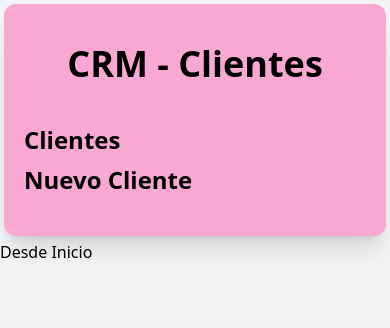
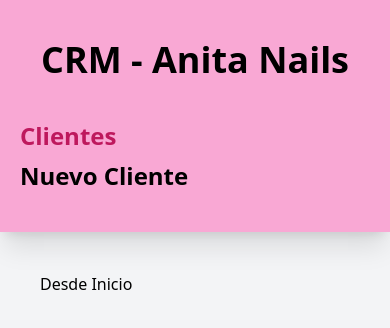
Before and after one commit to pipeswk/CRM-AnitaNails, a React (Vite) app: page /clientes in a window 390 px wide. Shown: the top 328 px of the page. Built offline with nearby package versions, Linux system fonts and the light colour scheme.

Commit message:
Nuevas clases (Estilos)

```diff
--- a/src/Layout/Layout.jsx
+++ b/src/Layout/Layout.jsx
@@ -1,28 +1,40 @@
-import { Outlet, NavLink, Link } from 'react-router-dom'
+import { Outlet, Link, useLocation } from 'react-router-dom'
 
 const Layout = () => {
+
+  const location = useLocation();
+  const urlActual = location.pathname;
+
   return (
     <div className='md:flex md:min-h-screen'>
 
-      <div className='md:w-1/4 bg-pink-300 px-5 py-10 rounded-xl m-1 shadow-xl'>
-        <h2 className='text-4xl font-black text-center'>CRM - Clientes</h2>
+      <div className='md:w-1/4 bg-pink-300 px-5 py-10 md:rounded-xl md:m-1 shadow-xl'>
+        <h2 className='text-4xl font-black text-center'>CRM - Anita Nails</h2>
         <nav className='mt-10'>
           <Link
             to="/clientes"
-            className='text-2xl font-semibold block mt-2 hover:text-pink-700'
+            className={`${urlActual === '/clientes' ? (
+              'text-2xl font-semibold block mt-2 text-pink-700'
+            ) : (
+              'text-2xl font-semibold block mt-2 hover:text-pink-700'
+            )}`}
           >
             Clientes
           </Link>
           <Link
             to="/clientes/nuevo"
-            className='text-2xl font-semibold block mt-2 hover:text-pink-700'
+            className={`${urlActual === '/clientes/nuevo' ? (
+              'text-2xl font-semibold block mt-2 text-pink-700'
+            ) : (
+              'text-2xl font-semibold block mt-2 hover:text-pink-700'
+            )}`}
           >
             Nuevo Cliente
           </Link>
         </nav>
       </div>
 
-      <div className='md:w-3/4'>
+      <div className='md:w-3/4 p-10 md:h-screen overflow-y-scroll'>
         <Outlet />
       </div>
 
```
